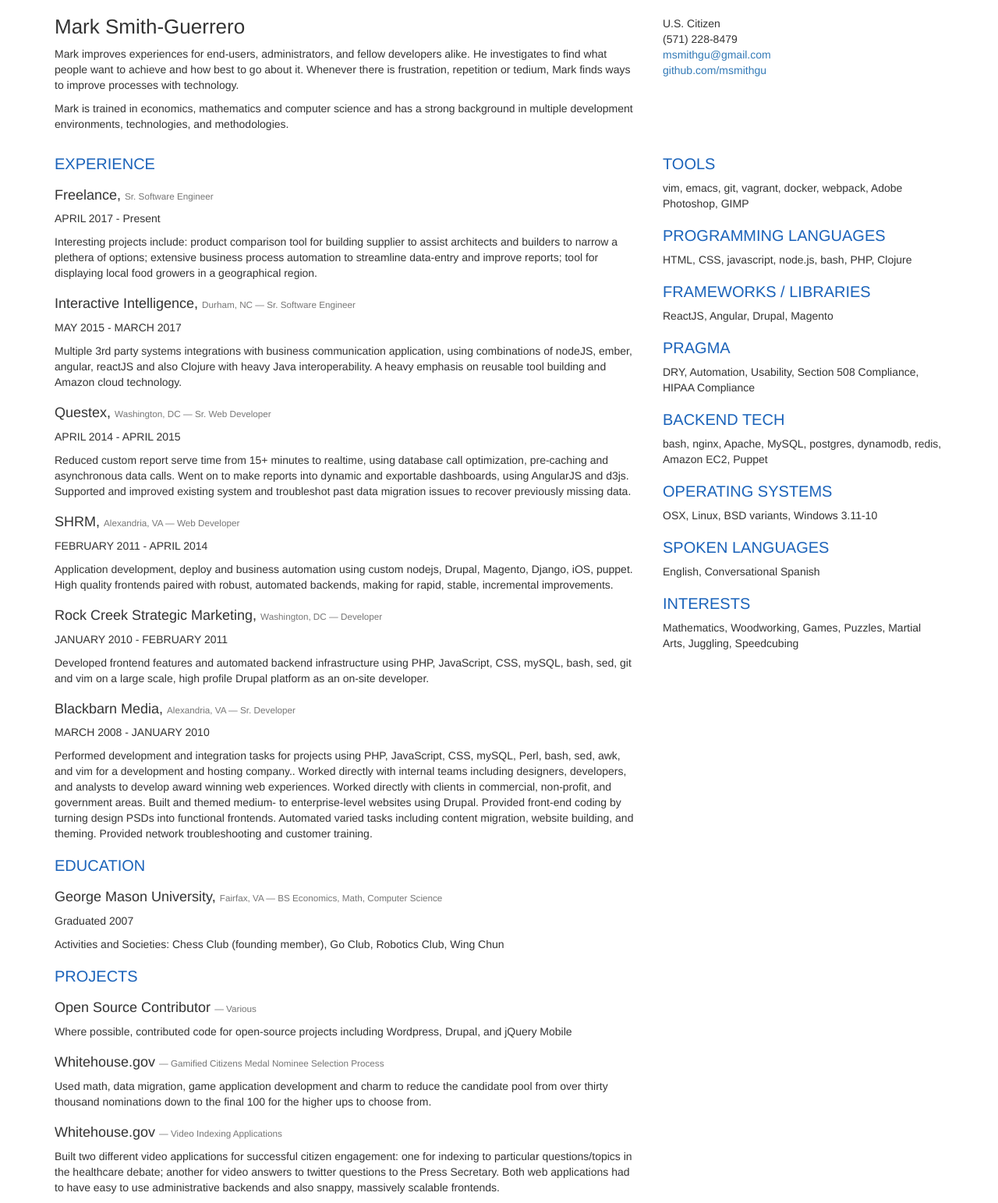
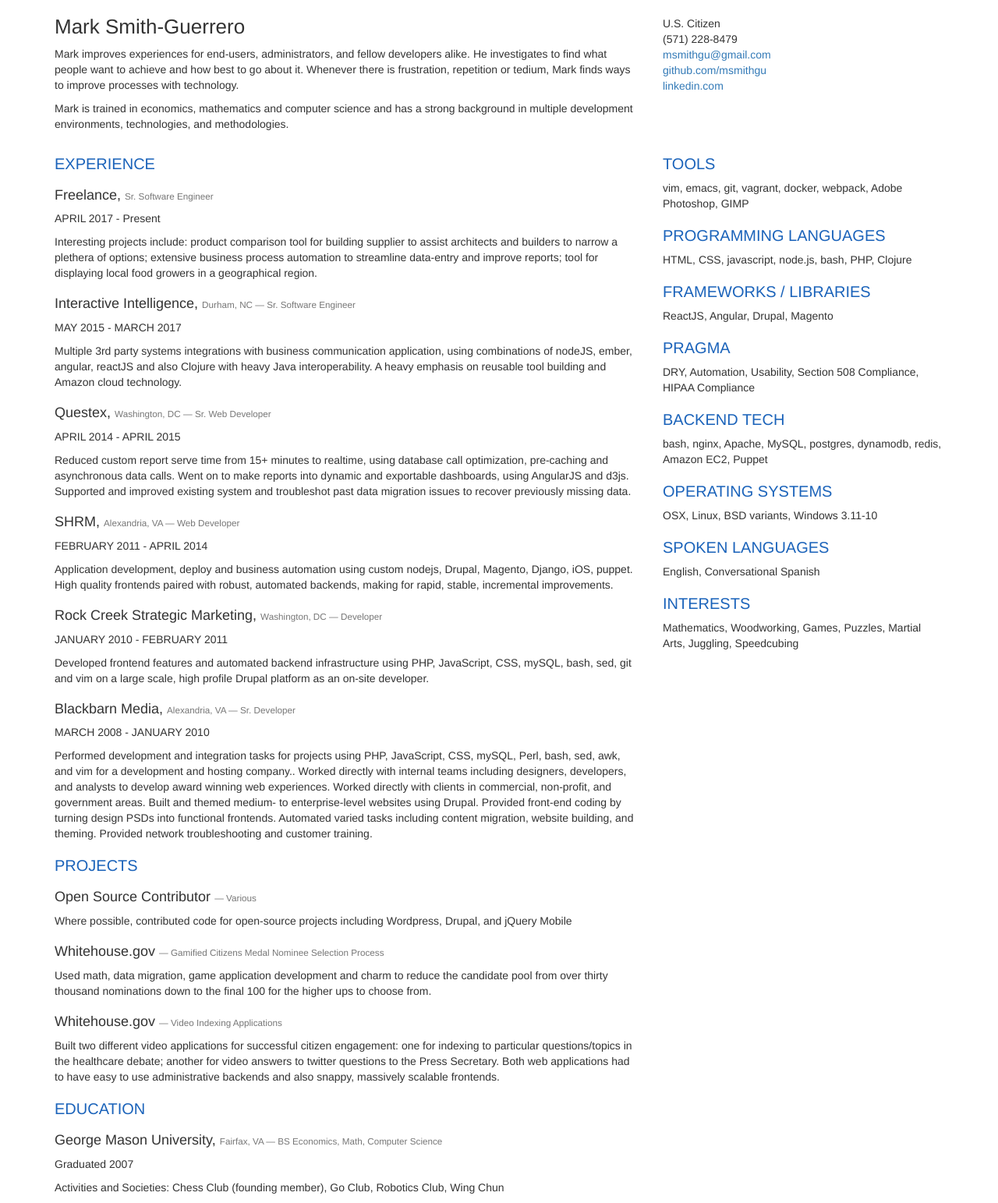
Before and after one commit to msmithgu/msmithgu.github.io, a Jekyll site: the page index.html, which Jekyll copies as it is, in a window 1280 px wide. Shown: the whole page at 78% size. Built offline with Jekyll 4.4.1, drawn with Linux system fonts in a browser that asks for light colours.

Commit message:
reordering and print styling

```diff
--- a/index.html
+++ b/index.html
@@ -23,6 +23,14 @@
       .contact {
         margin-top: 20px;
       }
+      @media print {
+        .contact a[href]:after {
+          content: none !important;
+        }
+        .no-print {
+          display: none !important;
+        }
+      }
     </style>
   </head>
   <body>
@@ -37,7 +45,8 @@
           U.S. Citizen<br />
           (571) 228-8479<br />
           <a href="mailto:msmithgu@gmail.com">msmithgu@gmail.com</a><br />
-          <a href="github.com/msmithgu">github.com/msmithgu</a>
+          <a href="github.com/msmithgu">github.com/msmithgu</a><br />
+          <a class="no-print" href="https://www.linkedin.com/in/mark-smith-guerrero/">linkedin.com</a>
         </div>
       </div>
 
@@ -80,12 +89,6 @@
           content migration, website building, and theming. Provided network
           troubleshooting and customer training.</p>
 
-          <h2>education</h2>
-          <h3>George Mason University, <small>Fairfax, VA — BS Economics, Math, Computer Science</small></h3>
-          <p class="dates">Graduated 2007</p>
-          <p>Activities and Societies: Chess Club (founding member), Go Club,
-          Robotics Club, Wing Chun</p>
-
           <h2>projects</h2>
           <h3>Open Source Contributor <small>— Various</small></h3>
           <p>Where possible, contributed code for open-source projects including
@@ -100,6 +103,12 @@
           another for video answers to twitter questions to the Press Secretary.
           Both web applications had to have easy to use administrative backends
           and also snappy, massively scalable frontends.</p>
+
+          <h2 style="page-break-before: always">education</h2>
+          <h3>George Mason University, <small>Fairfax, VA — BS Economics, Math, Computer Science</small></h3>
+          <p class="dates">Graduated 2007</p>
+          <p>Activities and Societies: Chess Club (founding member), Go Club,
+          Robotics Club, Wing Chun</p>
         </div>
         <div class="col-xs-4">
           <h2>tools</h2>
```
